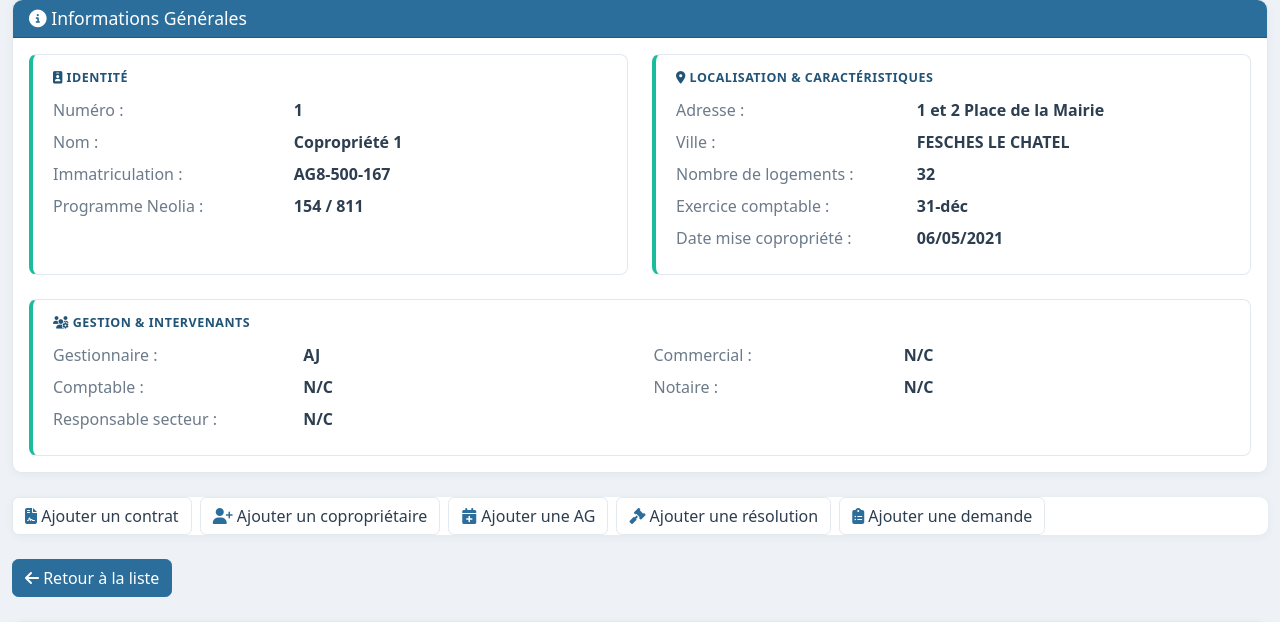
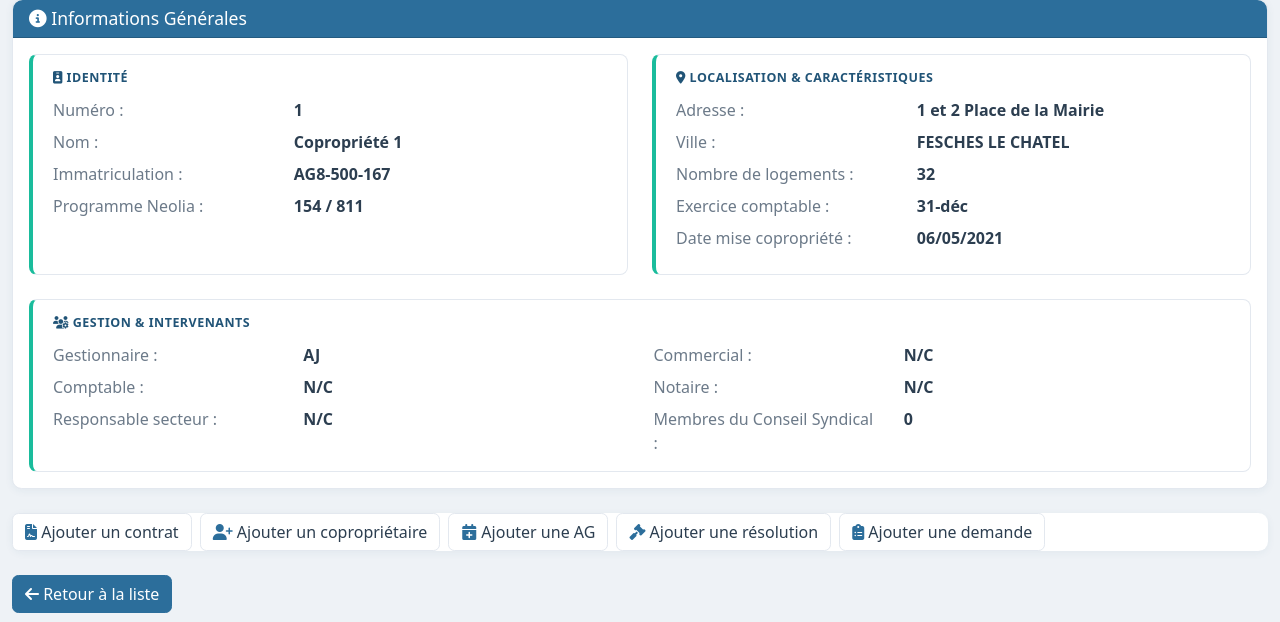
Before and after one commit to Keko-creator/copro_manager, a Flask app: page /copropriete/1 in a window 1280 px wide. Shown: the part 232-854 px from the top of the page. Run offline with Flask 3, Linux system fonts and the light colour scheme; data comes from the database, SQL or seed files in the repository; data that the repository does not hold is empty.

Commit message:
Copropriétaires : statut « Membre du Conseil Syndical »
- Case à cocher « Conseil Syndical » sur chaque copropriétaire
  (tableau Copropriétaires, modales d'ajout/édition)
- Fiche copropriété : « Membres du Conseil Syndical » dans Gestion &
  intervenants, comptage des cases cochées
- Migration automatique des bases existantes (ALTER TABLE)

Co-authored-by: Keko-creator <Keko-creator@users.noreply.github.com>

```diff
--- a/copro_manager/app.py
+++ b/copro_manager/app.py
@@ -101,6 +101,7 @@ class Coproprietaire(db.Model):
     telephone = db.Column(db.String(50))
     est_residence_principale = db.Column(db.Boolean, default=False)
     est_loue = db.Column(db.Boolean, default=False)
+    est_conseil_syndical = db.Column(db.Boolean, default=False)
     date_envoi_mail_accueil = db.Column(db.Date)
     lien_espace_client = db.Column(db.String(500))
     # Adresse postale du copropriétaire (pour correspondre au fichier Excel
@@ -991,6 +992,15 @@ def _normaliser_visite(valeur):
         return valeur
 
 
+def _migrer_coproprietaires():
+    """Ajoute la colonne est_conseil_syndical aux bases créées avant son
+    introduction (db.create_all ne migre pas les tables existantes)."""
+    with db.engine.begin() as conn:
+        colonnes = [c['name'] for c in db.inspect(conn).get_columns('coproprietaire')]
+        if 'est_conseil_syndical' not in colonnes:
+            conn.execute(db.text('ALTER TABLE coproprietaire ADD COLUMN est_conseil_syndical BOOLEAN DEFAULT 0'))
+
+
 def _migrer_visite_lignes():
     """Ajoute la colonne mise_copro aux bases créées avant son introduction
     (db.create_all ne migre pas les tables existantes)."""
@@ -1020,6 +1030,7 @@ def _importer_visites():
     """Importe les lignes du tableau « Visites d'immeuble agate » (une seule
     fois, si les tables sont vides). Une fois fait, le fichier Excel peut
     être supprimé."""
+    _migrer_coproprietaires()
     _migrer_visite_lignes()
     if VisiteColonne.query.count() > 0 or VisiteLigne.query.count() > 0:
         _completer_mise_copro()
@@ -1354,6 +1365,7 @@ def _assurance_pour_copropriete(numero):
 
 @app.route('/copropriete/<int:copro_id>')
 def copropriete(copro_id):
+    _migrer_coproprietaires()
     copropriete = Copropriete.query.options(
         joinedload(Copropriete.fiche_immeuble),
         joinedload(Copropriete.coproprietaires),
@@ -1402,6 +1414,7 @@ def delete_coproprietaire(coproprietaire_id):
 @app.route('/coproprietaires', endpoint='coproprietaires_page')
 def coproprietaires_page():
     """Tableau dynamique de tous les copropriétaires, groupés par N° de copro."""
+    _migrer_coproprietaires()
     search_query = request.args.get('q', '').strip()
     filter_copro = request.args.get('copro', '').strip()
 
@@ -1693,6 +1706,7 @@ def delete_contrat(contrat_id):
 # ========== COPROPRIETAIRE ROUTES ==========
 @app.route('/save_coproprietaire', methods=['POST'])
 def save_coproprietaire():
+    _migrer_coproprietaires()
     copro_id = request.form.get('copro_id')
     coproprietaire_id = request.form.get('coproprietaire_id')
 
@@ -1718,6 +1732,7 @@ def save_coproprietaire():
         est_loue = True
     else:
         est_loue = False
+    est_conseil_syndical = 'est_conseil_syndical' in request.form
     date_envoi_mail_accueil = parse_date(request.form.get('date_envoi_mail_accueil'))
     lien_espace_client = request.form.get('lien_espace_client')
 
@@ -1800,6 +1815,7 @@ def save_coproprietaire():
         cp.date_acquisition = date_acquisition
         cp.est_residence_principale = est_residence_principale
         cp.est_loue = est_loue
+        cp.est_conseil_syndical = est_conseil_syndical
         cp.date_envoi_mail_accueil = date_envoi_mail_accueil
         # Conserve le lien espace client existant si le champ n'est pas
         # soumis (le champ a été retiré des formulaires).
@@ -1830,6 +1846,19 @@ def save_coproprietaire():
     if request.form.get('from') == 'coproprietaires':
         return redirect(url_for('coproprietaires_page'))
     return redirect(url_for('copropriete', copro_id=copro_id))
+
+
+@app.route('/coproprietaire/<int:coproprietaire_id>/toggle-conseil-syndical', methods=['POST'], endpoint='coproprietaire_toggle_conseil_syndical')
+def coproprietaire_toggle_conseil_syndical(coproprietaire_id):
+    """Coche/décoche le statut « Membre du Conseil Syndical » d'un
+    copropriétaire (case à cocher directe dans le tableau)."""
+    _migrer_coproprietaires()
+    cp = Coproprietaire.query.get_or_404(coproprietaire_id)
+    cp.est_conseil_syndical = not cp.est_conseil_syndical
+    db.session.commit()
+    flash('Statut Conseil Syndical mis à jour.', 'success')
+    return redirect(request.referrer or url_for('coproprietaires_page'))
+
 
 # ========== AG ROUTES ==========
 @app.route('/ag/save', methods=['POST'])
@@ -2070,6 +2099,9 @@ if __name__ == '__main__':
                 db.session.add(copro)
             db.session.commit()
 
+        # Ajouter la colonne Conseil Syndical aux bases existantes
+        _migrer_coproprietaires()
+
         # Importer les copropriétaires depuis le fichier Excel (une fois)
         _importer_coproprietaires_excel()
 
--- a/copro_manager/database.py
+++ b/copro_manager/database.py
@@ -92,6 +92,7 @@ class Coproprietaire(db.Model):
     telephone = db.Column(db.String(50))
     est_residence_principale = db.Column(db.Boolean, default=False)
     est_loue = db.Column(db.Boolean, default=False)
+    est_conseil_syndical = db.Column(db.Boolean, default=False)
     date_envoi_mail_accueil = db.Column(db.Date)
     lien_espace_client = db.Column(db.String(500))
 
--- a/copro_manager/templates/coproprietaire_edit_inline.html
+++ b/copro_manager/templates/coproprietaire_edit_inline.html
@@ -123,6 +123,11 @@
           <input type="radio" class="form-check-input inline-statut" name="statut" value="autre"
                  {% if not cp.est_residence_principale and not cp.est_loue %}checked{% endif %}>
           <label class="form-check-label">Aucun des deux</label>
+        </div>
+        <div class="form-check mt-2">
+          <input type="checkbox" class="form-check-input" name="est_conseil_syndical" value="1"
+                 {% if cp.est_conseil_syndical %}checked{% endif %}>
+          <label class="form-check-label">Membre du Conseil Syndical</label>
         </div>
       </div>
     </div>
--- a/copro_manager/templates/copropriete.html
+++ b/copro_manager/templates/copropriete.html
@@ -107,6 +107,10 @@
                                 <dd class="col-sm-7">{{ copropriete.commercial or 'N/C' }}</dd>
                                 <dt class="col-sm-5">Notaire :</dt>
                                 <dd class="col-sm-7">{{ copropriete.notaire or 'N/C' }}</dd>
+                                <dt class="col-sm-5">Membres du Conseil Syndical :</dt>
+                                <dd class="col-sm-7">
+                                    {{ coproprietaires | selectattr('est_conseil_syndical') | list | length }}
+                                </dd>
                             </dl>
                         </div>
                     </div>
@@ -228,6 +232,7 @@
                         <th>Emails</th>
                         <th>Téléphones</th>
                         <th>Statut</th>
+                        <th>Conseil Syndical</th>
                         <th>Locataire</th>
                         <th>Actions</th>
                     </tr>
@@ -294,6 +299,15 @@
                                 <span class="badge bg-warning text-dark">Lot loué</span>
                             {% else %}
                                 <span class="badge bg-secondary">Autre</span>
+                            {% endif %}
+                        </td>
+
+                        <!-- Conseil Syndical -->
+                        <td>
+                            {% if cp.est_conseil_syndical %}
+                                <span class="badge bg-info text-dark">Conseil Syndical</span>
+                            {% else %}
+                                —
                             {% endif %}
                         </td>
 
--- a/copro_manager/templates/modals.html
+++ b/copro_manager/templates/modals.html
@@ -153,6 +153,10 @@
               <div class="form-check">
                 <input type="radio" class="form-check-input locataire-toggle" name="statut" id="autreAdd" value="autre">
                 <label class="form-check-label" for="autreAdd">Aucun des deux</label>
+              </div>
+              <div class="form-check mt-2">
+                <input type="checkbox" class="form-check-input" name="est_conseil_syndical" id="conseilSyndicalAdd" value="1">
+                <label class="form-check-label" for="conseilSyndicalAdd">Membre du Conseil Syndical</label>
               </div>
             </div>
           </div>
@@ -528,6 +532,11 @@
                 <input type="radio" class="form-check-input locataire-toggle" name="statut" id="autre-{{ cp.id }}" value="autre"
                        {% if not cp.est_residence_principale and not cp.est_loue %}checked{% endif %}>
                 <label class="form-check-label" for="autre-{{ cp.id }}">Aucun des deux</label>
+              </div>
+              <div class="form-check mt-2">
+                <input type="checkbox" class="form-check-input" name="est_conseil_syndical" id="conseilSyndical-{{ cp.id }}" value="1"
+                       {% if cp.est_conseil_syndical %}checked{% endif %}>
+                <label class="form-check-label" for="conseilSyndical-{{ cp.id }}">Membre du Conseil Syndical</label>
               </div>
             </div>
           </div>
```
Also changed, not shown: copro_manager/templates/coproprietaires.html (+7 -0 lines).
